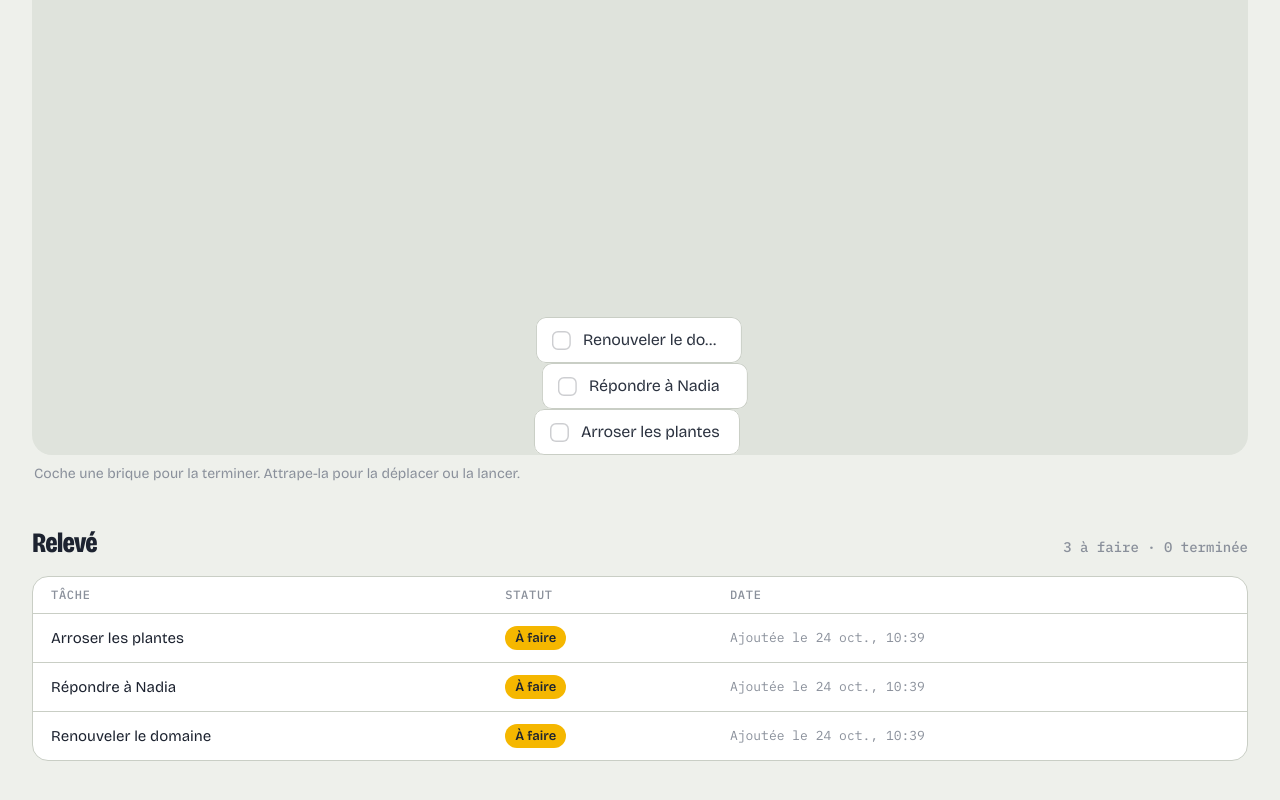
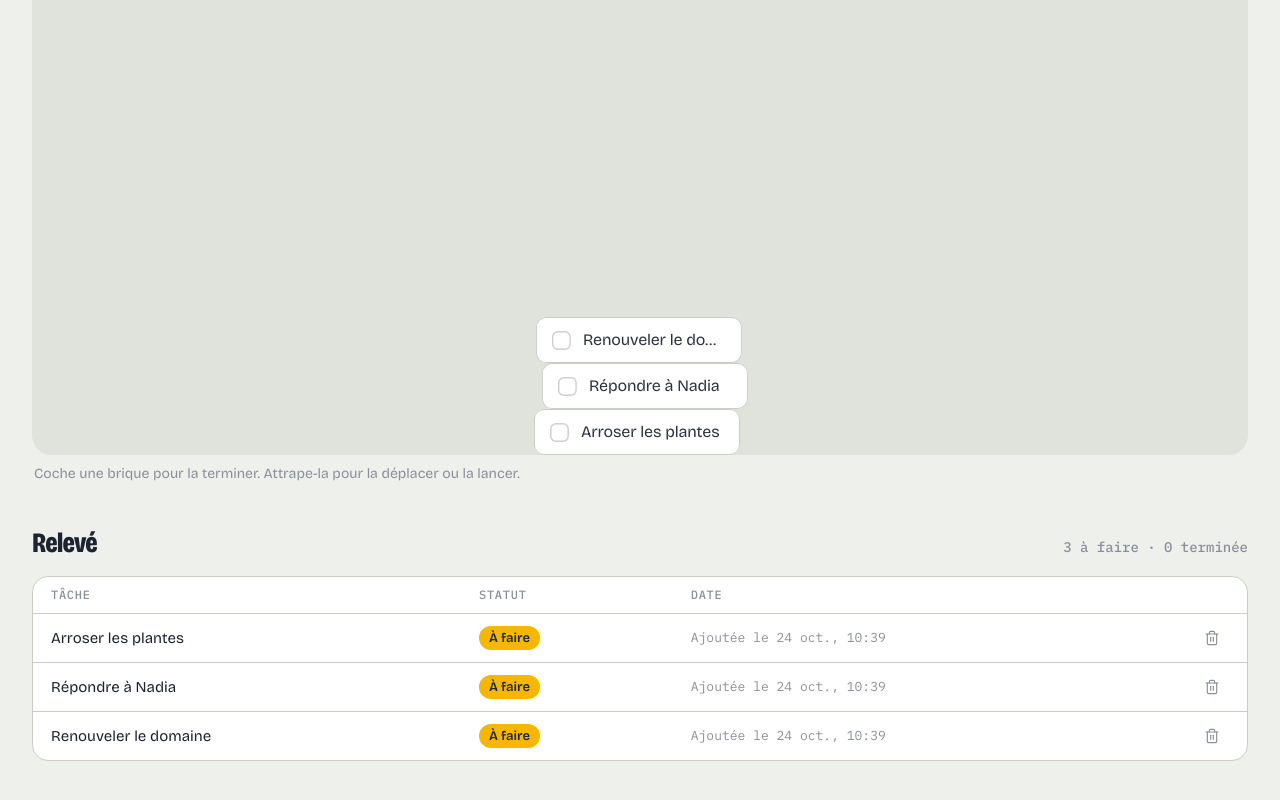
Before and after one commit to koddeur/site-lab, a React (Vite) app in the folder todo-tower/: page / in a window 1280 px wide. Shown: the part 298-1098 px from the top of the page. Built offline with nearby package versions, Linux system fonts and the light colour scheme.

Commit message:
feat(todo-tower): supprimer une tâche depuis le relevé

```diff
--- a/todo-tower/src/App.tsx
+++ b/todo-tower/src/App.tsx
@@ -1,4 +1,5 @@
 import { useEffect, useRef, useState, type FormEvent } from "react";
+import { Trash2 } from "lucide-react";
 import { TodoTower } from "./TodoTower";
 
 /* ── combien de briques tiennent ──────────────────────────
@@ -85,6 +86,18 @@ export default function App() {
       return { ...s, todos: s.todos.filter((x) => x.id !== id), done: [{ ...t, doneAt: Date.now() }, ...s.done] };
     });
 
+  /* une tâche à faire supprimée quitte aussi la pile ; une terminée, seulement le relevé */
+  const drop = (id: number) =>
+    setSaved((s) => ({ ...s, todos: s.todos.filter((x) => x.id !== id), done: s.done.filter((x) => x.id !== id) }));
+
+  const del = (t: Task) => (
+    <td className="log-del">
+      <button type="button" className="del-btn" onClick={() => drop(t.id)} aria-label={`Supprimer : ${t.text}`} title="Supprimer">
+        <Trash2 size={16} strokeWidth={1.75} />
+      </button>
+    </td>
+  );
+
   return (
     <main>
       <div className="screen">
@@ -156,6 +169,9 @@ export default function App() {
                   <th scope="col">Tâche</th>
                   <th scope="col">Statut</th>
                   <th scope="col">Date</th>
+                  <th scope="col">
+                    <span className="sr-only">Supprimer</span>
+                  </th>
                 </tr>
               </thead>
               <tbody>
@@ -166,6 +182,7 @@ export default function App() {
                       <span className="tag" data-state="todo">À faire</span>
                     </td>
                     <td className="log-date">Ajoutée le {when.format(t.at)}</td>
+                    {del(t)}
                   </tr>
                 ))}
                 {done.map((t) => (
@@ -175,6 +192,7 @@ export default function App() {
                       <span className="tag" data-state="done">Terminée</span>
                     </td>
                     <td className="log-date">Terminée le {when.format(t.doneAt)}</td>
+                    {del(t)}
                   </tr>
                 ))}
               </tbody>
--- a/todo-tower/src/index.css
+++ b/todo-tower/src/index.css
@@ -278,6 +278,36 @@ body {
   white-space: nowrap;
 }
 
+/* ── supprimer ─────────────────────────────────────────────
+   Une corbeille discrète en bout de ligne : elle ne rougit
+   qu'au survol, pour ne pas crier sur chaque ligne. */
+.log-del {
+  width: 1%;
+  padding-top: 6px !important;
+  padding-bottom: 6px !important;
+  text-align: right;
+}
+
+.del-btn {
+  display: grid;
+  place-items: center;
+  width: 34px;
+  height: 34px;
+  padding: 0;
+  color: var(--ink-faint);
+  background: transparent;
+  border: 0;
+  border-radius: 8px;
+  cursor: pointer;
+  transition: color 150ms ease, background-color 150ms ease;
+}
+/* au survol seulement là où il existe : sur un écran tactile il
+   resterait collé après le tap */
+@media (hover: hover) {
+  .del-btn:hover { color: #c2410c; background: rgba(194, 65, 12, 0.1); }
+}
+.del-btn:focus-visible { outline: 2px solid var(--ink); outline-offset: 1px; }
+
 .tag {
   display: inline-block;
   padding: 4px 10px;
@@ -297,7 +327,7 @@ body {
 }
 
 @media (prefers-reduced-motion: reduce) {
-  .add-input, .add-btn, .restack { transition: none; }
+  .add-input, .add-btn, .restack, .del-btn { transition: none; }
 }
 
 /* ══ Todo tower — CSS d'origine (Bencho, MIT) ════════════════
```
Also changed, not shown: 1 other file (tests, documents, lock files or other folders).
